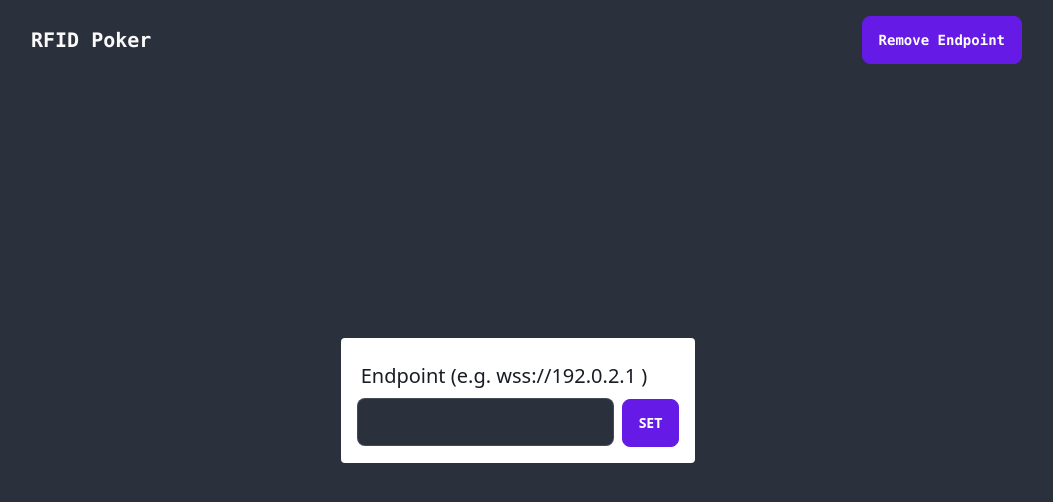
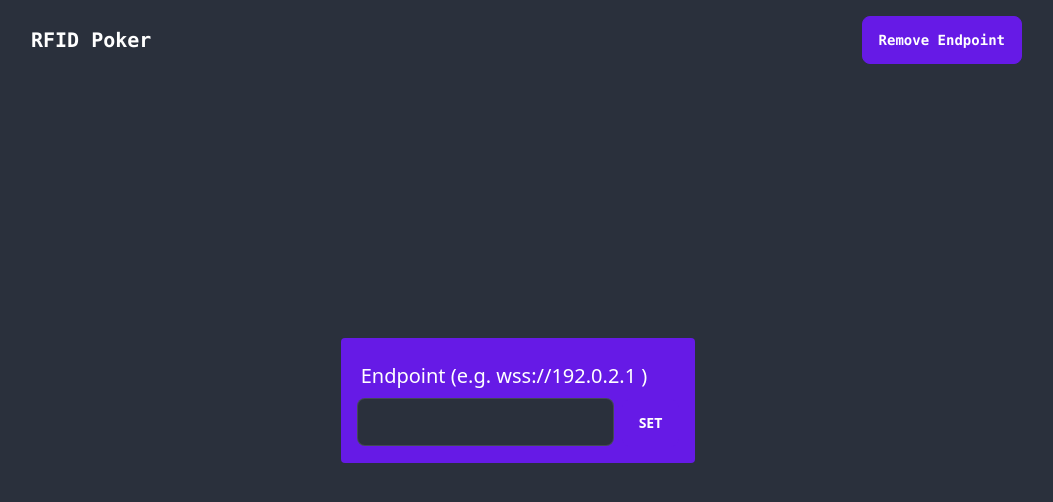
Before and after one commit to whywaita/rfid-poker, a Next.js app in the folder ui/: page / in a window 1280 px wide. Shown: the top 502 px of the page, without its empty margins (122-1175 px from the left). Built offline with nearby package versions, Linux system fonts and the light colour scheme.

Commit message:
Fix color

```diff
--- a/ui/src/pages/index.tsx
+++ b/ui/src/pages/index.tsx
@@ -45,15 +45,15 @@ function ConnectionModal({ isOpen, onClose, onSubmit }: { isOpen: boolean, onClo
   if (!isOpen) return null;
   return (
       <div className="fixed inset-0 form-control items-center justify-center z-50">
-        <div className="bg-primary-content p-4 rounded">
+        <div className="bg-primary p-4 rounded">
           <label className="label">
-            <span className="label-text text-xl text-neutral">Endpoint (e.g. wss://192.0.2.1 )</span>
+            <span className="label-text text-xl text-primary-content">Endpoint (e.g. wss://192.0.2.1 )</span>
           </label>
           <input
               type="text"
               value={hostname}
               onChange={(e) => setHostname(e.target.value)}
-              className="input input-bordered p-3 text-primary-content"
+              className="input input-bordered p-3"
           />
           <button onClick={handleSubmit} className="btn btn-primary ml-2">
             Set
@@ -99,7 +99,7 @@ export default function Home() {
       />
       <div className="flex-1 z-10 w-full max-w-5xl items-center justify-between font-mono text-sm bg-base-100">
         <div className="navbar navbar-center bg-base-100 w-full">
-          <a className="btn btn-ghost navbar-start normal-case text-xl text-neutral-50">RFID Poker</a>
+          <a className="btn btn-ghost navbar-start normal-case text-xl text-primary-content">RFID Poker</a>
           <div className="navbar-end">
             <button
                 onClick={removeHostname}
```
